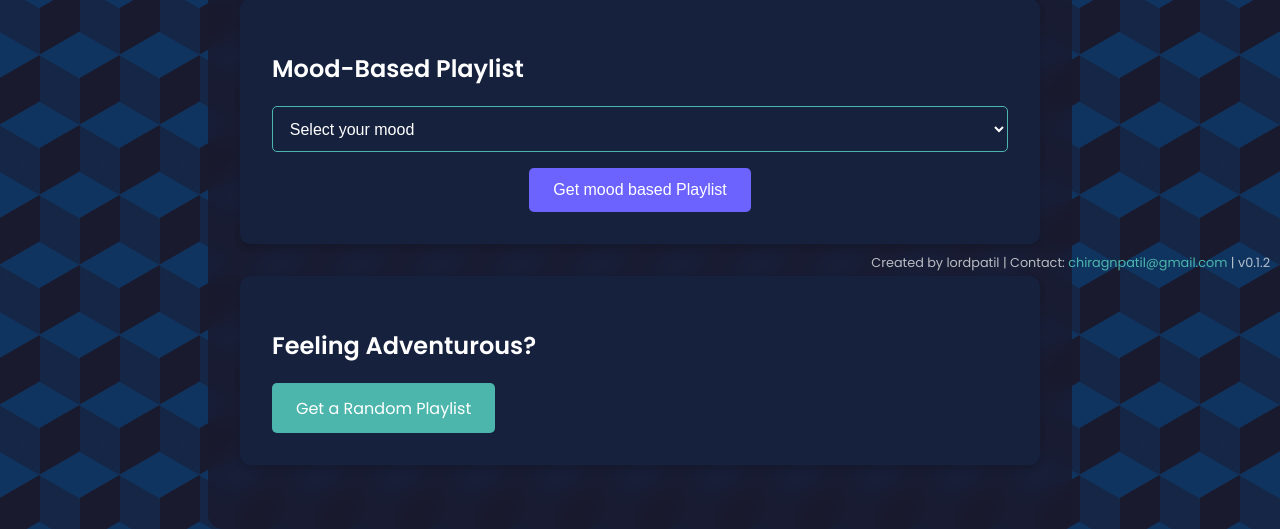
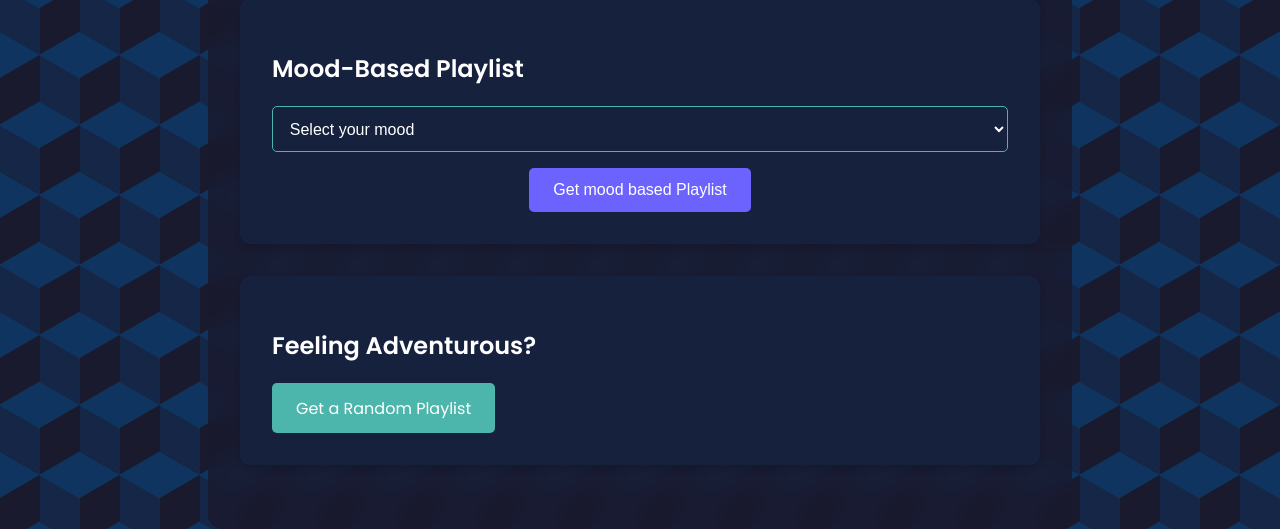
Before and after one commit to LordPatil/weather-based-playlist, a Flask app: page / in a window 1280 px wide. Shown: the part 505-1034 px from the top of the page. Run offline with Flask 3, Linux system fonts and the light colour scheme.

Commit message:
creator-info remove

```diff
--- a/templates/index.html
+++ b/templates/index.html
@@ -42,8 +42,8 @@
             </div>
         </main>
     </div>
-    <div class="creator-info">
+    <!-- <div class="creator-info">
         <p>Created by lordpatil | Contact: <a href="mailto:suggestions@example.com">chiragnpatil@gmail.com</a> | v0.1.2</p>
-    </div>
+    </div> -->
 </body>
 </html>
--- a/templates/playlist.html
+++ b/templates/playlist.html
@@ -33,8 +33,8 @@
             </div>
         </main>
     </div>
-    <div class="creator-info">
+    <!-- <div class="creator-info">
         <p>Created by lordpatil | Contact: <a href="mailto:suggestions@example.com">chiragnpatil@gmail.com</a> | v0.1.2</p>
-    </div>
+    </div> -->
 </body>
 </html>
```
Also changed, not shown: static/style.css (+4 -4 lines).
